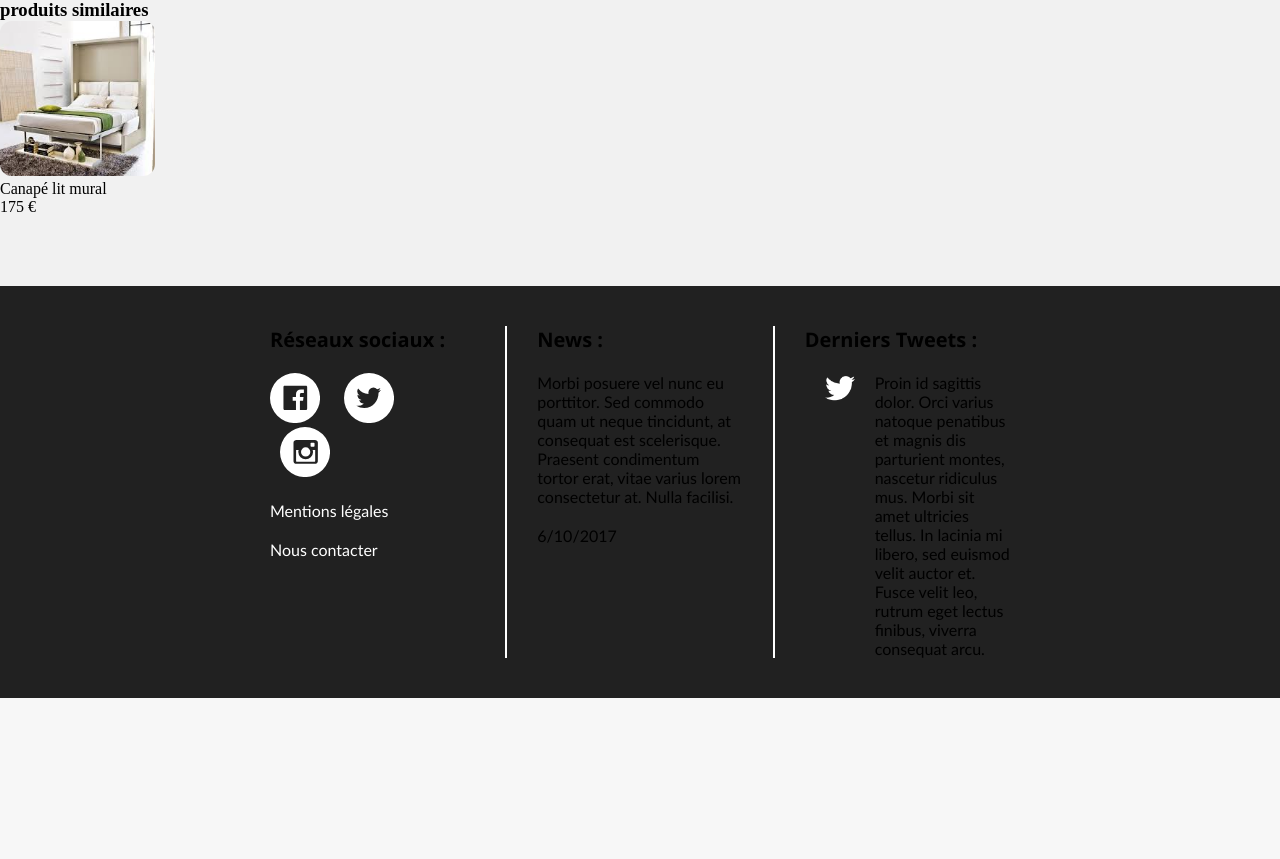
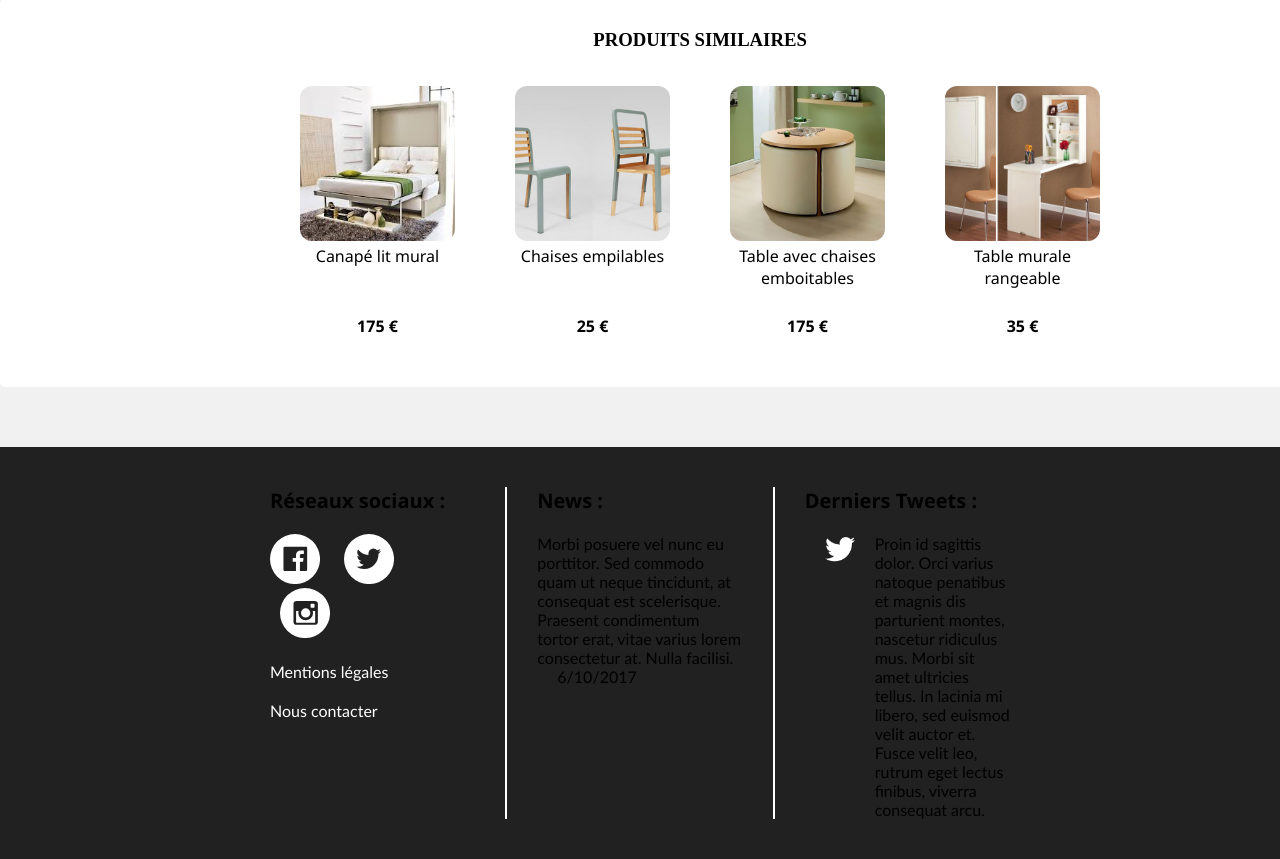
Before and after one commit to TeoConan/ATHome, a PHP site: page /product.php in a window 1280 px wide; the page is wider, and only the part inside the window is pictured. Shown: the part 1805-2664 px from the top of that part. Before the commit the page ends 2503 px from the top of that part, so only its background shows below. Run offline with PHP 8.4, Linux system fonts and the light colour scheme.

Commit message:
création page product.phpet création userModel

```diff
--- a/css/teo.css
+++ b/css/teo.css
@@ -740,9 +740,117 @@
 
 /* Profil */
 
-.page-product .profile img {
-	width: 55px;
+.page-product .comment {
+	margin-top: 30px;
+	margin-left: 20px;
+	display: flex;
 }
+
+.page-product .profile {
+	background-image: url(../res/img/blue-2705642_1920.jpg);
+	border-radius: 50%;
+	background-position: center;
+	background-size: cover;
+	width:70px;
+	height:70px;
+	min-width: 70px;
+	min-height:70px;
+}
+
+.page-product .head {
+	display:flex;
+}
+
+.page-product > .inner {
+	margin-left: 20px;
+}
+
+.page-product .name,
+.page-product .date,
+.page-product .stars-avis {
+	margin: auto 20px;
+}
+
+.page-product .name {
+	margin-left: 0px;
+}
+
+.page-product .descr p {
+	width: 1200px;
+}
+
+.page-product .avis {
+	display: flex;
+}
+
+.page-product #note {
+	width: 500px;
+	height: 100px;
+	resize: none;
+	color: grey;
+	border-radius: 10px;
+}
+
+.page-product .note_name{
+	margin-bottom: 10px;
+	margin-top: -20px;
+}
+.page-product .stars {
+	margin-left: 40px;
+}
+
+.page-product #bt_add_note {
+	margin-top: 20px;
+}
+
+.page-product .row_suggestions {
+	margin: auto;
+}
+
+.page-product .produits-similaires {
+	display: flex;
+}
+
+.page-product .produit {
+	margin :0 30px auto 30px;
+}
+
+.page-product .suggestions {
+	padding: 30px 0 50px;
+	background-color: white;
+	width: 1400px;
+	margin-bottom: 60px;
+	border-radius: 5px;
+	display: inline-block;
+	text-align: center;
+}
+
+.page-product .liste-produits {
+	display: flex;
+	margin: auto;
+}
+
+.page-product .titre_suggestions {
+	margin-bottom: 35px;
+}
+
+.page-product .title {
+	max-width: 155px;
+	height: 70px;
+	font-family: 'Segoe UI', sans-serif;
+	font-size: 16px;;
+}
+
+.page-product .price {
+	font-family: 'Segoe UI', sans-serif;
+	font-weight: bold;
+}
+
+
+
+
+
+
 
 
 
--- a/product.php
+++ b/product.php
@@ -101,14 +101,13 @@ require("res/elements/button.php");
 						<li class="comment-item">
 							<div class="comment">
 								<div class="profile">
-									<img src="res/img/blue-2705642_1920.jpg" class="mini rounded"/>
 								</div>
 
 								<div class="inner">
 									<div class="head">
 										<h3 class="name">Marie Crack</h3>
 										<p class="date">le 17/05/2018</p>
-										<div class="stars">
+										<div class="stars-avis">
 											<img class="star" src="res/icons/ic_star_black_24px.svg"/>
 											<img class="star" src="res/icons/ic_star_half_black_24px.svg"/>
 											<img class="star" src="res/icons/ic_star_border_black_24px.svg"/>
@@ -132,15 +131,18 @@ require("res/elements/button.php");
 					<div class="add-note">
 						<div class="inner">
 							<form>
-								<input id="note" type="text"/>
+								<legend>AJOUTER UN AVIS</legend>
+								<div class="avis">
+									<textarea id="note" type="text" onclick="note.value='';" >Votre commentaire...</textarea>
 									<div class="stars">
+										<p class="note_name"> Note :</p>
 										<img class="star" src="res/icons/ic_star_black_24px.svg"/>
 										<img class="star" src="res/icons/ic_star_half_black_24px.svg"/>
 										<img class="star" src="res/icons/ic_star_border_black_24px.svg"/>
 										<img class="star" src="res/icons/ic_star_border_black_24px.svg"/>
 										<img class="star" src="res/icons/ic_star_border_black_24px.svg"/>
 									</div>
-
+								</div>
 								<?php
 
 								$addnote = new Button('Ajouter', '');
@@ -151,7 +153,7 @@ require("res/elements/button.php");
 							</form>
 						</div>
 					</div>
-
+					<!--
 					<div class="services">
 						<div class="inner">
 							<h3>services disponibles</h3>
@@ -181,17 +183,20 @@ require("res/elements/button.php");
 								</div>
 							</div>
 						</div>
+						-->
 					</div>
 				</div>
 			</div>
 
-			<div class="row">
+			<div class="row_suggestions">
 				<div class="inner">
 					<div class="suggestions">
-						<h3>produits similaires</h3>
-
-						<ul>
-							<li>
+						<div class="titre">
+							<h3 class="titre_suggestions">PRODUITS SIMILAIRES</h3>
+						</div>
+						<div class="produits-similaires">
+						<ul class="liste-produits">
+							<li class="produit">
 								<?php
 								$sugg1 = new Box('', "res/img/canapé-lit-mural.jpg");
 								$sugg1->link = "/product.php?style=asiatique";
@@ -202,7 +207,42 @@ require("res/elements/button.php");
 								<p class="title">Canapé lit mural</p>
 								<p class="price">175 €</p>
 							</li>
+							<li class="produit">
+								<?php
+								$sugg1 = new Box('', "res/img/chaise gain de place.jpg");
+								$sugg1->link = "/product.php?type=chaise";
+
+								echo($sugg1->getOutput());
+								?>
+
+								<p class="title">Chaises empilables</p>
+								<p class="price">25 €</p>
+							</li>
+							<li class="produit">
+								<?php
+								$sugg1 = new Box('', "res/img/table-basse-chaises.jpg");
+								$sugg1->link = "/product.php?type=table";
+
+								echo($sugg1->getOutput());
+								?>
+
+								<p class="title">Table avec chaises emboitables</p>
+								<p class="price">175 €</p>
+							</li>
+							<li class="produit">
+								<?php
+								$sugg1 = new Box('', "res/img/table-placard.jpg");
+								$sugg1->link = "/product.php?type=table";
+
+								echo($sugg1->getOutput());
+								?>
+
+								<p class="title">Table murale rangeable</p>
+								<p class="price">35 €</p>
+							</li>
 						</ul>
+						</div>
+
 					</div>
 				</div>
 			</div>
```
Also changed, not shown: product/models/userModel.php (+31 -0 lines). Lines whose indentation alone changed are shown as unchanged.
